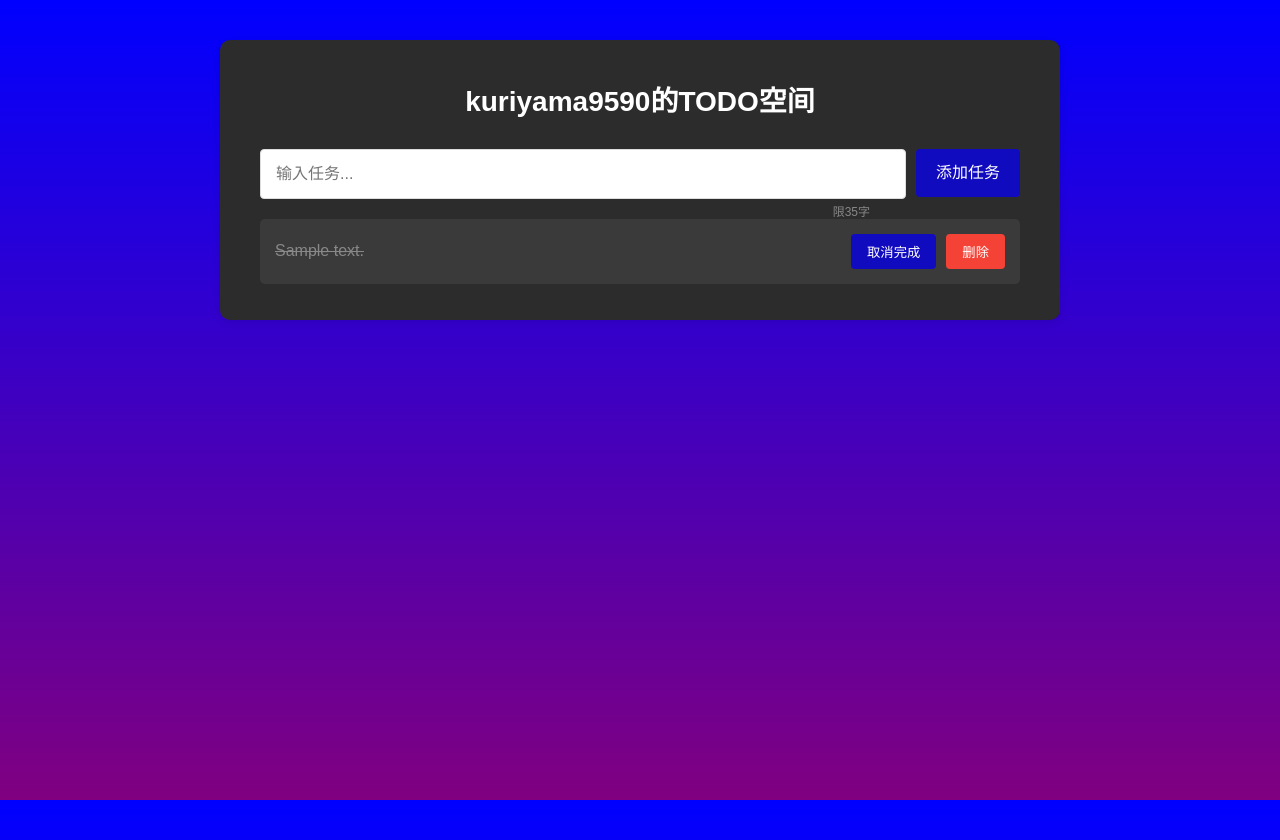
After one commit to Kuriyama9590/personal_web, a Flask app: page /todo in a window 1280 px wide. The commit adds this page. Run offline with Flask 3, Linux system fonts and the light colour scheme; a user stored in the database is signed in; tables that the repository leaves empty hold one stand-in row (values such as "Sample post").

Commit message:
TODO基本功能完成

```diff
--- a/app.py
+++ b/app.py
@@ -1,77 +1,182 @@
-from flask import Flask, request, jsonify, redirect, url_for, render_template
+from flask import Flask, Response, request, jsonify, redirect, url_for, render_template, send_from_directory
+from flask_login import LoginManager, UserMixin, login_user, logout_user, login_required, current_user
 from flask_sqlalchemy import SQLAlchemy
-from werkzeug.security import generate_password_hash, check_password_hash
+from flask_cors import CORS
 from flask import session
+import requests
+import os
 
 app = Flask(__name__)
-app.config['SQLALCHEMY_DATABASE_URI'] = 'sqlite:///users.db'
+app.secret_key = 'key_@kuriyama9590'
+app.config['SQLALCHEMY_DATABASE_URI'] = 'sqlite:///todo.db'
 app.config['SQLALCHEMY_TRACK_MODIFICATIONS'] = False
+
 db = SQLAlchemy(app)
+login_manager = LoginManager()
+login_manager.init_app(app)
+login_manager.login_view = 'login'
 
-class User(db.Model):
+class User(UserMixin, db.Model):
     id = db.Column(db.Integer, primary_key=True)
     username = db.Column(db.String(80), unique=True, nullable=False)
-    email = db.Column(db.String(120), unique=True, nullable=False)
-    password_hash = db.Column(db.String(200), nullable=False)
+    password = db.Column(db.String(120), nullable=False)
+    todos = db.relationship('Todo', backref='user', lazy=True)
 
-with app.app_context():
-    db.create_all()
-    print("db created successfully")
-    print(User.query.all())
+class Todo(db.Model):
+    id = db.Column(db.Integer, primary_key=True)
+    content = db.Column(db.String(200), nullable=False)
+    completed = db.Column(db.Boolean, default=False)
+    user_id = db.Column(db.Integer, db.ForeignKey('user.id'), nullable=False)
+
+# 初始化测试用户数据
+def init_db():
+    with app.app_context():
+        db.create_all()
+        if not User.query.filter_by(username='kuriyama9590').first():
+            test_user = User(username='kuriyama9590', password='040310qyc')
+            db.session.add(test_user)
+            db.session.commit()
+
+init_db()
+
+@login_manager.user_loader
+def load_user(user_id):
+    return User.query.get(int(user_id))
+
+CORS(app)
+
+WINDOWS_PC_URL = "http://100.84.59.100:5001/videos"
+
+# 添加视频文件的存储路径配置
+VIDEO_FOLDER = os.path.join(os.path.dirname(os.path.abspath(__file__)), 'videos')
+
+@app.route('/login', methods=['GET', 'POST'])
+def login():
+    if request.method == 'POST':
+        username = request.form['username']
+        password = request.form['password']
+
+        user = User.query.filter_by(username=username).first()
+        if user and user.password == password:
+            login_user(user)
+            session['login_status'] = True
+            return redirect(url_for('index'))
+        else:
+            return 'Invalid username or password'
+    return render_template('login.html')
+
+@app.route('/logout')
+@login_required
+def logout():
+    logout_user()
+    session.pop('login_status',None)#清除会话
+    return redirect(url_for('index'))
 
 @app.route('/')
 def index():
-    login_status = session.get('login_status',False)
-    return render_template('index.html',login_status = login_status)
+    login_status = session.get('login_status', False)
+    username = current_user.get_id() if login_status else '' #获取当前用户的id
+    title = f'{username},欢迎回来!' if login_status else '请先登录'
+    return render_template('index.html', login_status=login_status, title=title)
 
 @app.route('/about')
+@login_required
 def about():
     return render_template('about.html')
 
 @app.route('/video_zone')
+@login_required
 def video_zone():
     return render_template('video_zone.html')
 
-@app.route('/login', methods=['GET','POST'])
-def login():
-    if request.method == 'POST':
-        username = request.form.get('username')
-        password = request.form.get('password')
-        user = User.query.filter_by(username=username).first()#创建用户对象
-        if user and check_password_hash(user.password_hash, password):
-            session['login_status'] = True
-            return redirect(url_for('index'))
-        else:
-            return render_template('login.html',error = '用户名或密码错误')
-    return render_template('login.html',login_status = False)
+@app.route('/player/<video_name>/<video_page>')
+def player(video_name, video_page):
+    # 从请求参数中获取总集数，确保转换为整数
+    pages_number = request.args.get('pages_number', '0')
+    try:
+        pages_number = int(pages_number)
+    except ValueError:
+        pages_number = 0
 
-@app.route('/register', methods=['GET'])
-def register():
-    return render_template('register.html')
+    return render_template('player.html',
+                           video_name=video_name,
+                           video_page=video_page,
+                           pages_number=pages_number)
 
-@app.route('/register', methods=['POST'])
-def register_post():
-    username = request.form.get('username')
-    email = request.form.get('email')
-    password = request.form.get('password')
-    confirm_password = request.form.get('confirm_password')
+# 路由：提供视频流
+@app.route('/stream/<video_name>/<video_page>')
+def stream_video(video_name, video_page):
+    video_url = f"{WINDOWS_PC_URL}/{video_name}/{video_page}"
+    try:
+        # 转发请求到视频服务器，包括Range头
+        headers = {}
+        if request.headers.get('Range'):
+            headers['Range'] = request.headers.get('Range')
 
-    if not password or password != confirm_password:
-        return render_template('register.html', error='密码不一致')
+        response = requests.get(video_url, headers=headers, stream=True)
 
-    if User.query.filter_by(username=username).first() or User.query.filter_by(email=email).first():
-        return render_template('register.html', error='用户名或邮箱已存在')
+        # 构建响应
+        flask_response = Response(
+            response.iter_content(chunk_size=1024 * 1024),
+            status=response.status_code,
+            content_type=response.headers.get('content-type')
+        )
 
-    password_hash = generate_password_hash(password)
-    new_user = User(username=username, email=email, password_hash=password_hash)
-    try:
-        db.session.add(new_user)
+        # 转发重要的响应头
+        if response.headers.get('Content-Range'):
+            flask_response.headers['Content-Range'] = response.headers['Content-Range']
+        if response.headers.get('Accept-Ranges'):
+            flask_response.headers['Accept-Ranges'] = response.headers['Accept-Ranges']
+        if response.headers.get('Content-Length'):
+            flask_response.headers['Content-Length'] = response.headers['Content-Length']
+
+        return flask_response
+
+    except Exception as e:
+        app.logger.error(f"Error streaming video: {str(e)}")
+        return str(e), 404
+
+@app.route('/todo')
+@login_required
+def todo():
+    login_status = session.get('login_status', False)
+    username = current_user.username if login_status else ''
+    title = f'{username}的TODO空间' if login_status else '请先登录'
+    todos = Todo.query.filter_by(user_id=current_user.id).all()
+    return render_template('todo.html', title=title, todos=todos)
+
+@app.route('/api/todos', methods=['GET', 'POST', 'DELETE'])
+@login_required
+def handle_todos():
+    if request.method == 'GET':
+        todos = Todo.query.filter_by(user_id=current_user.id).all()
+        return jsonify([{'id': todo.id, 'content': todo.content, 'completed': todo.completed} for todo in todos])
+
+    elif request.method == 'POST':
+        data = request.get_json()
+        new_todo = Todo(content=data['content'], user_id=current_user.id)
+        db.session.add(new_todo)
         db.session.commit()
-    except Exception as e:
-        print(e)
-        return render_template('register.html', error='注册失败，请稍后再试')
+        return jsonify({'id': new_todo.id, 'content': new_todo.content, 'completed': new_todo.completed})
 
-    return redirect(url_for('login'))
+    elif request.method == 'DELETE':
+        todo_id = request.args.get('id')
+        todo = Todo.query.get_or_404(todo_id)
+        if todo.user_id != current_user.id:
+            return jsonify({'error': 'Unauthorized'}), 403
+        db.session.delete(todo)
+        db.session.commit()
+        return '', 204
+
+@app.route('/api/todos/<int:todo_id>/toggle', methods=['POST'])
+@login_required
+def toggle_todo(todo_id):
+    todo = Todo.query.get_or_404(todo_id)
+    if todo.user_id != current_user.id:
+        return jsonify({'error': 'Unauthorized'}), 403
+    todo.completed = not todo.completed
+    db.session.commit()
+    return jsonify({'id': todo.id, 'content': todo.content, 'completed': todo.completed})
 
 if __name__ == '__main__':
-    app.run(host='0.0.0.0',port=5000,debug=True)
+    app.run(host='0.0.0.0', port=5000, debug=True)
--- a/templates/login.html
+++ b/templates/login.html
@@ -8,7 +8,10 @@
 <body>
     <a href="{{ url_for('index')}}" class="no-underline" style="margin-top: 50px;">
         <button class="button-top">😋Home😋</button>
-    </a><br>
+    </a>
+    <a href="{{ url_for('logout') }}" class="no-underline" style="margin-top: 50px;"">
+        <button class="button-top">😢注销😒</button>
+    </a>
     <div style="display: flex; flex-direction: column; align-items: center; justify-content: center; height: 80%;">
         <h2 style="color: aliceblue; font-size: 40px; margin-bottom: 20px;">🌟登录🌟</h2>
         <form action="/login" method="post">
@@ -19,7 +22,6 @@
                 <input type="password" id="password" name="password" required" style="border-radius: 10px;width: 215px; height: 20px;">
             </label>
             <button type="submit" class="button-mid">👉🏻登录👈🏻</button>
-            <a href="{{url_for('register')}}" class="button-mid">👉🏻注册👈🏻</a>
         </form>
     </div>
 
--- /dev/null
+++ b/templates/todo.html
@@ -0,0 +1,303 @@
+<!DOCTYPE html>
+<html lang="en">
+<head>
+    <meta charset="UTF-8">
+    <meta name="viewport" content="width=device-width, initial-scale=1.0">
+    <title>{{ title }}</title>
+    <link rel="stylesheet" href="{{ url_for('static', filename='styles.css') }}">
+    <style>
+        .todo-container {
+            max-width: 800px;
+            margin: 40px auto;
+            background-color: #2c2c2c;
+            border-radius: 10px;
+            padding: 20px;
+            box-shadow: 0 2px 10px rgba(0, 0, 0, 0.1);
+        }
+
+        .input-group {
+            display: flex;
+            align-items: stretch;
+            gap: 10px;
+            margin: 20px;
+            position: relative;
+        }
+
+        .input-group input {
+            flex: 1;
+            padding: 12px 15px;
+            border: 1px solid #ddd;
+            border-radius: 4px;
+            font-size: 16px;
+            background-color: #fff;
+            line-height: 1.5;
+            margin: 0;
+        }
+
+        .char-counter {
+            position: absolute;
+            right: 150px;
+            bottom: -20px;
+            font-size: 12px;
+            color: #888;
+        }
+
+        .char-counter.limit-near {
+            color: #ff9800;
+        }
+
+        .char-counter.limit-reached {
+            color: #f44336;
+        }
+
+        .button-add {
+            background-color: #110bc0;
+            color: white;
+            padding: 12px 20px;
+            border: none;
+            border-radius: 4px;
+            cursor: pointer;
+            transition: all 0.3s ease;
+            font-size: 16px;
+            line-height: 1.5;
+            margin: 0;
+            height: 100%;
+            display: flex;
+            align-items: center;
+            justify-content: center;
+        }
+
+        .button-add:hover {
+            background-color: #7c4dff;
+            transform: translateY(1px);
+            box-shadow: 0 2px 8px rgba(0, 0, 0, 0.2);
+        }
+
+        .button-complete {
+            background-color: #110bc0;
+            color: white;
+            padding: 8px 16px;
+            border: none;
+            border-radius: 4px;
+            cursor: pointer;
+            transition: background-color 0.3s;
+        }
+
+        .button-complete:hover {
+            background-color: #7c4dff;
+            transform: translateY(1px);
+            box-shadow: 0 2px 8px rgba(0, 0, 0, 0.2);
+        }
+
+        .button-delete {
+            background-color: #f44336;
+            color: white;
+            padding: 8px 16px;
+            border: none;
+            border-radius: 4px;
+            cursor: pointer;
+            transition: background-color 0.3s;
+        }
+
+        .button-delete:hover {
+            background-color: #7c4dff;
+            transform: translateY(1px);
+            box-shadow: 0 2px 8px rgba(0, 0, 0, 0.2);
+        }
+
+        .todo-item {
+            display: flex;
+            justify-content: space-between;
+            align-items: center;
+            padding: 15px;
+            margin: 10px 20px;
+            background-color: #3a3a3a;
+            border-radius: 5px;
+            transition: background-color 0.3s;
+        }
+
+        .todo-item:hover {
+            background-color: #444444;
+        }
+
+        .todo-item.completed .todo-content {
+            text-decoration: line-through;
+            color: #888;
+        }
+
+        .todo-buttons {
+            display: flex;
+            gap: 10px;
+        }
+
+        .todo-content {
+            color: #fff;
+            flex-grow: 1;
+            margin-right: 10px;
+            font-size: 16px;
+        }
+
+        .page-title {
+            color: #fff;
+            text-align: center;
+            margin-bottom: 30px;
+            font-size: 28px;
+        }
+    </style>
+</head>
+<body>
+    <div class="todo-container">
+        <h1 class="page-title">{{ title }}</h1>
+        <div class="input-group">
+            <input type="text" id="task-input" placeholder="输入任务..." required maxlength="50">
+            <span class="char-counter">限35字</span>
+            <button onclick="addTask()" class="button-add">添加任务</button>
+        </div>
+        <ul id="task-list" style="list-style: none; padding: 0;">
+            {% for todo in todos %}
+            <li data-id="{{ todo.id }}" class="todo-item {% if todo.completed %}completed{% endif %}">
+                <span class="todo-content">{{ todo.content }}</span>
+                <div class="todo-buttons">
+                    <button onclick="toggleTodo('{{ todo.id }}')" class="button-complete">{% if todo.completed %}取消完成{% else %}完成{% endif %}</button>
+                    <button onclick="deleteTodo('{{ todo.id }}')" class="button-delete">删除</button>
+                </div>
+            </li>
+            {% endfor %}
+        </ul>
+    </div>
+
+    <script>
+        const taskInput = document.getElementById('task-input');
+        const taskList = document.getElementById('task-list');
+        const charCounter = document.querySelector('.char-counter');
+        const MAX_LENGTH = 35;
+
+        // 更新字符计数
+        function updateCharCounter() {
+            const length = taskInput.value.length;
+            charCounter.textContent = `${length}/${MAX_LENGTH}`;
+
+            if (length >= MAX_LENGTH) {
+                charCounter.classList.add('limit-reached');
+                charCounter.classList.remove('limit-near');
+            } else if (length >= MAX_LENGTH * 0.8) {
+                charCounter.classList.add('limit-near');
+                charCounter.classList.remove('limit-reached');
+            } else {
+                charCounter.classList.remove('limit-near', 'limit-reached');
+            }
+        }
+
+        // 监听输入事件
+        taskInput.addEventListener('input', updateCharCounter);
+
+        // 添加新任务
+        async function addTask() {
+            const taskText = taskInput.value.trim();
+            if (!taskText) return;
+
+            if (taskText.length > MAX_LENGTH) {
+                alert(`任务内容不能超过${MAX_LENGTH}个字符`);
+                return;
+            }
+
+            try {
+                const response = await fetch('/api/todos', {
+                    method: 'POST',
+                    headers: {
+                        'Content-Type': 'application/json',
+                    },
+                    body: JSON.stringify({ content: taskText })
+                });
+
+                if (response.ok) {
+                    const todo = await response.json();
+                    addTodoToList(todo);
+                    taskInput.value = '';
+                    updateCharCounter();
+                }
+            } catch (error) {
+                console.error('Error:', error);
+            }
+        }
+
+        // 添加回车提交功能
+        taskInput.addEventListener('keypress', function(e) {
+            if (e.key === 'Enter') {
+                e.preventDefault();
+                addTask();
+            }
+        });
+
+        // 切换任务状态
+        async function toggleTodo(todoId) {
+            try {
+                const response = await fetch(`/api/todos/${todoId}/toggle`, {
+                    method: 'POST'
+                });
+
+                if (response.ok) {
+                    const todo = await response.json();
+                    const todoItem = document.querySelector(`li[data-id="${todo.id}"]`);
+                    if (todo.completed) {
+                        todoItem.classList.add('completed');
+                        todoItem.querySelector('.button-complete').textContent = '取消完成';
+                    } else {
+                        todoItem.classList.remove('completed');
+                        todoItem.querySelector('.button-complete').textContent = '完成';
+                    }
+                }
+            } catch (error) {
+                console.error('Error:', error);
+            }
+        }
+
+        // 删除任务
+        async function deleteTodo(todoId) {
+            try {
+                const response = await fetch(`/api/todos?id=${todoId}`, {
+                    method: 'DELETE'
+                });
+
+                if (response.ok) {
+                    const todoItem = document.querySelector(`li[data-id="${todoId}"]`);
+                    todoItem.remove();
+                }
+            } catch (error) {
+                console.error('Error:', error);
+            }
+        }
+
+        // 添加任务到列表
+        function addTodoToList(todo) {
+            const li = document.createElement('li');
+            li.className = 'todo-item';
+            li.dataset.id = todo.id;
+
+            const span = document.createElement('span');
+            span.className = 'todo-content';
+            span.textContent = todo.content;
+
+            const buttonsDiv = document.createElement('div');
+            buttonsDiv.className = 'todo-buttons';
+
+            const toggleButton = document.createElement('button');
+            toggleButton.className = 'button-complete';
+            toggleButton.textContent = '完成';
+            toggleButton.onclick = () => toggleTodo(todo.id);
+
+            const deleteButton = document.createElement('button');
+            deleteButton.className = 'button-delete';
+            deleteButton.textContent = '删除';
+            deleteButton.onclick = () => deleteTodo(todo.id);
+
+            buttonsDiv.appendChild(toggleButton);
+            buttonsDiv.appendChild(deleteButton);
+
+            li.appendChild(span);
+            li.appendChild(buttonsDiv);
+            taskList.appendChild(li);
+        }
+    </script>
+</body>
+</html>
```
Also changed, not shown: templates/index.html (+2 -12 lines), templates/player.html (added, +79 -0 lines), templates/video_zone.html (+11 -5 lines), instance/todo.db (added), static/images/bilanzhihai.jpg (added), static/images/wp14061529.jpg (added).
